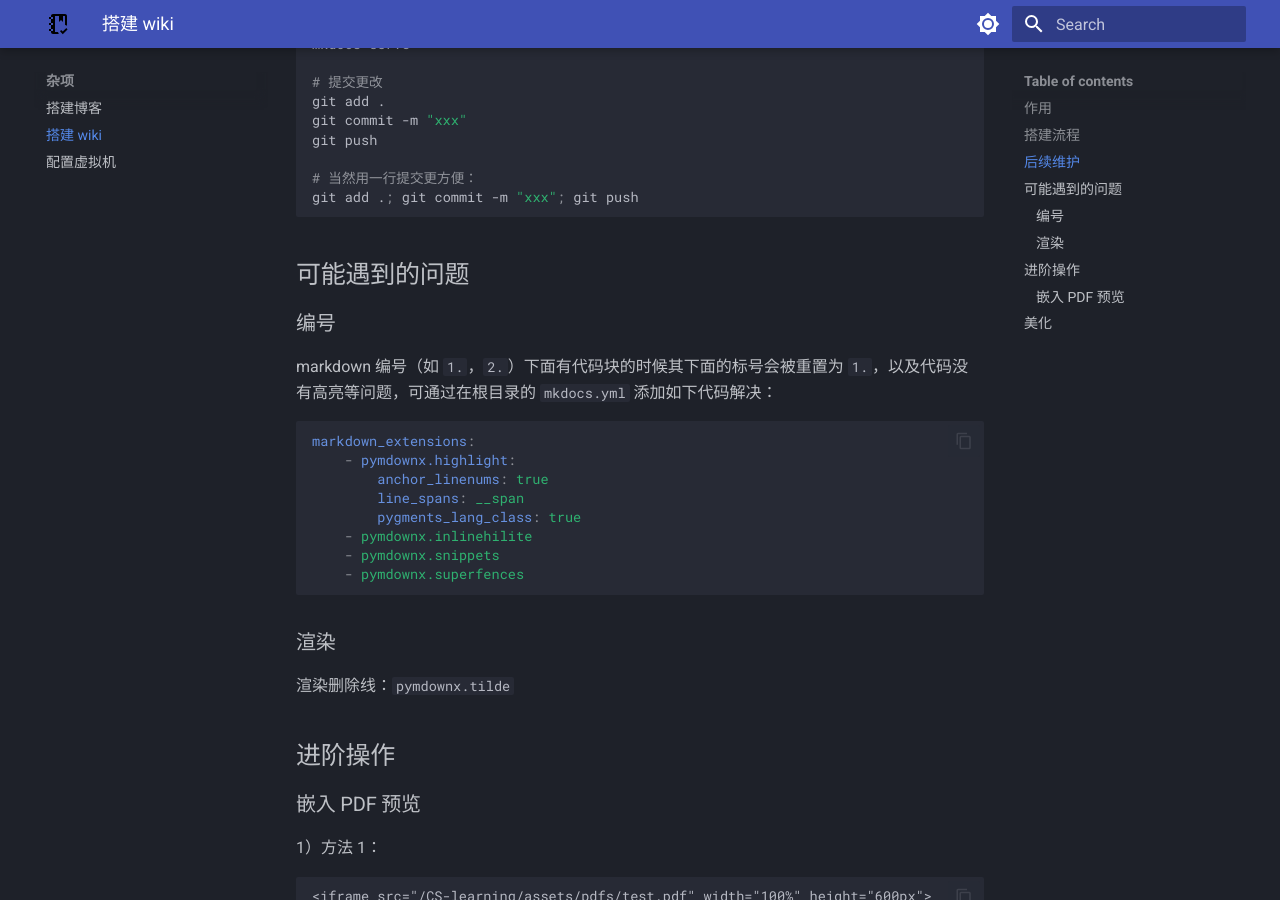
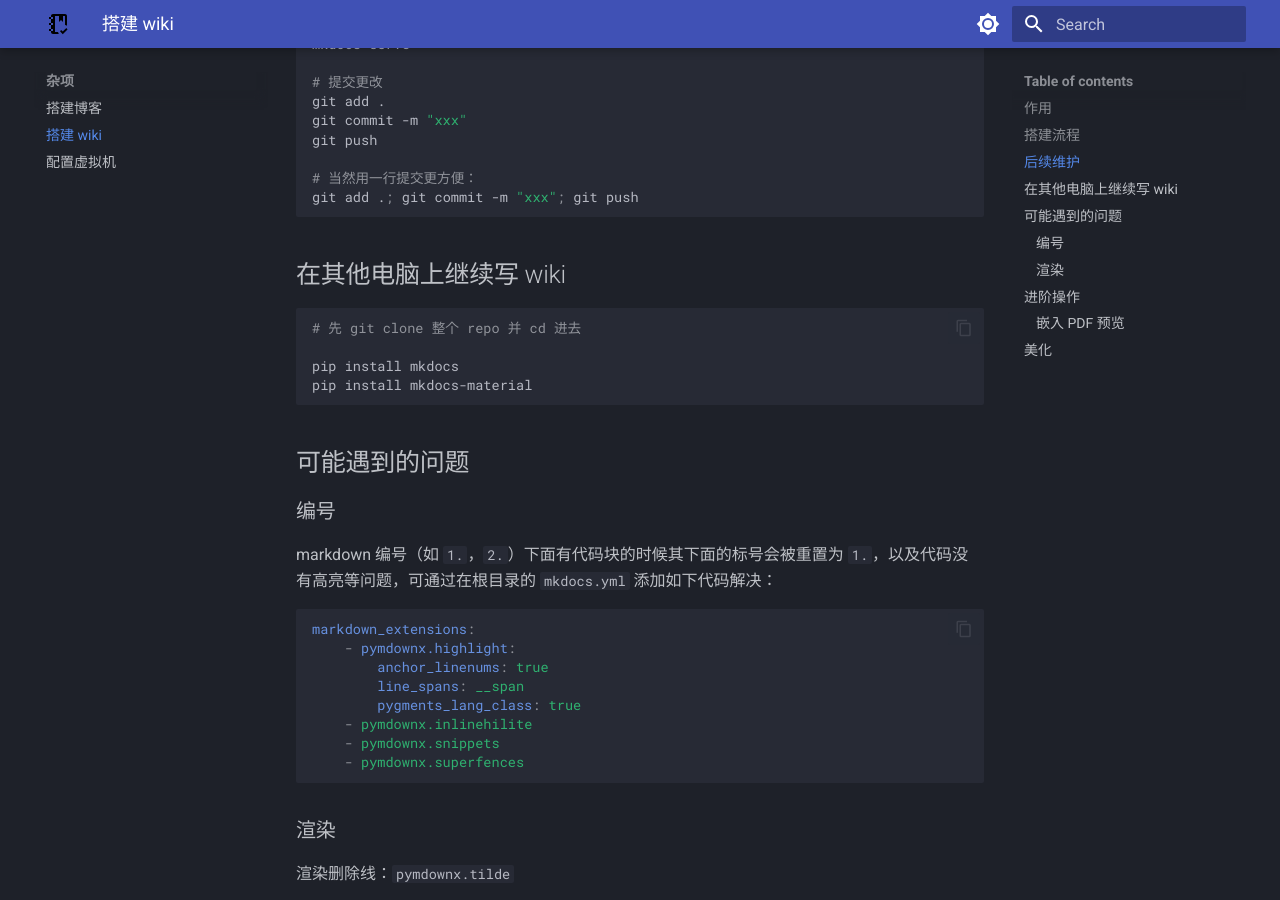
Before and after one commit to Tenshi0x0/CS-learning, an MkDocs documentation site: the page built from docs/src/Miscellaneous/Setting_up_a_wiki.md, in a window 1280 px wide and 900 px high, scrolled down 1830 px. Built offline with MkDocs 1.6.1 and Material for MkDocs 9.7.7, drawn with Linux system fonts in a browser that asks for light colours.

Commit message:
upd set up wiki

````diff
--- a/docs/src/Miscellaneous/Setting_up_a_wiki.md
+++ b/docs/src/Miscellaneous/Setting_up_a_wiki.md
@@ -89,6 +89,16 @@ git push
 git add .; git commit -m "xxx"; git push
 ```
 
+## 在其他电脑上继续写 wiki
+
+```sh
+
+# 先 git clone 整个 repo 并 cd 进去
+
+pip install mkdocs
+pip install mkdocs-material
+```
+
 ## 可能遇到的问题
 
 ### 编号
````
